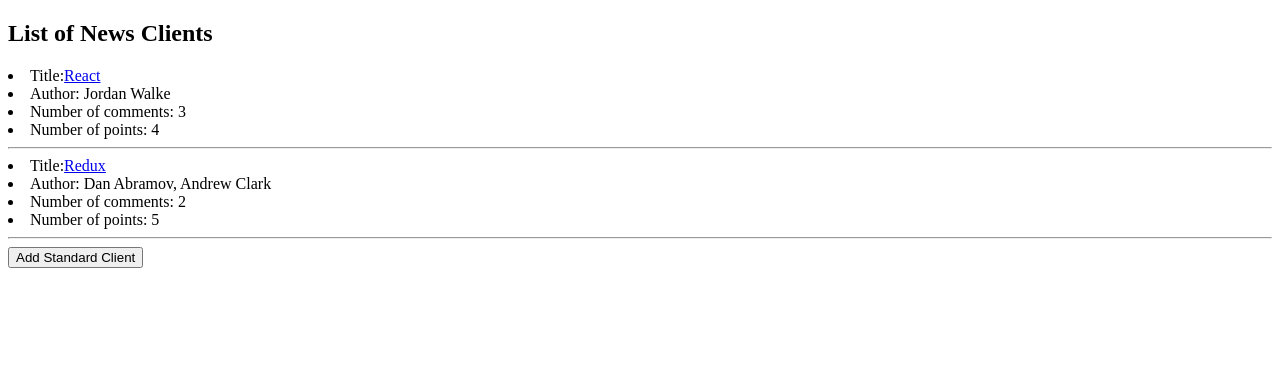
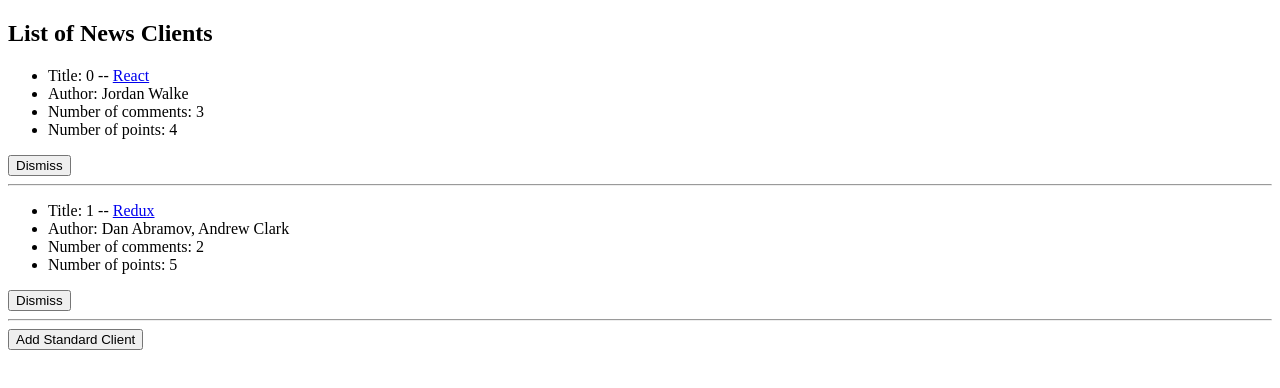
Before and after one commit to Christian-Yacht/Workshop01, a React (Create React App) app in the folder workshop01/: page / in a window 1280 px wide. Shown: the top 388 px of the page. Built offline with nearby package versions, Linux system fonts and the light colour scheme.

Commit message:
dismissbutton + id/title# new client update

```diff
--- a/workshop01/src/App.js
+++ b/workshop01/src/App.js
@@ -1,12 +1,13 @@
 import React, { Component } from 'react';
 
-const Title=() => (
+const Title = () => (
   <h2>List of News Clients</h2>
 )
 
 class App extends Component {
   state = {
-    data: [    {
+    data: [{
+      id: 0,
       title: 'React',
       url: 'https://facebook.github.io/react/',
       author: 'Jordan Walke',
@@ -14,44 +15,82 @@
       points: 4,
       objectID: 0,
     }, {
+      id: 1,
       title: 'Redux',
       url: 'https://github.com/reactjs/redux',
       author: 'Dan Abramov, Andrew Clark',
       num_comments: 2,
       points: 5,
       objectID: 1,
-   }, ]
+    },]
   }
 
-  addNewClient=() => {
-    this.setState({data: [
+  addNewClient = () => {
+    //following line added to give new client new ID.
+    //it looks at ID of last item in list and adds 1.
+    const clientId = this.state.data[this.state.data.length-1].id + 1;
+    this.setState({
+
+      data: [
         //To get the entire list when updating the list (?)
         ...this.state.data,
 
         //the (standard) new client
-       {title: 'Chris',
+        {
+          id: clientId,
+          title: 'Chris',
           url: 'https://www.linkedin.com/in/christian-van-den-broeck-920077150/.',
           author: 'Christian van den Broeck',
           num_comments: 2,
           points: 5,
-       objectID: 1,}
-    ]})
+          objectID: 1,
         }
+      ]
+    })
+  }
+
+  removeClient = (clientId) => {
+    const clients = this.state.data.filter(function(kees) { return kees.id !== clientId});
+    this.setState({
+      data: clients
+    })
+  }
+
+
+
+
+
+
+
+
+
+
+  // removeClient = (clientId) => {
+  //   const clients = this.state.data.filter(function(client) { return client.id != clientId});
+  //   this.setState({
+  //     data: clients
+  //   })
+  // }
 
   render() {
     return (
       <div className="App">
         <Title />
-
         {/*creating a list with elements from Data.
               .map creates a 'map' so that every list elements has more than one data item */}
         {this.state.data
-      .map((i) => <div key={i.title}>
-      <li>Title:<a href={i.url}>{i.title}</a></li>
+          .map((i) =>
+            <div key={i.id} className="client">
+              <ul>
+                <li>Title: {i.id} -- <a href={i.url}>{i.title}</a></li>
                 <li>Author: {i.author}</li>
                 <li>Number of comments: {i.num_comments}</li>
                 <li>Number of points: {i.points}</li>
-      <hr/></div>)}
+              </ul>
+              <button onClick={() => this.removeClient(i.id)}>Dismiss</button>
+              <hr />
+            </div>)
+        }
 
         {/*to put a button on bottom of the list. arrow statement used*/}
         <button onClick={() => this.addNewClient()}>Add Standard Client</button>
```
Lines whose indentation alone changed are shown as unchanged.
